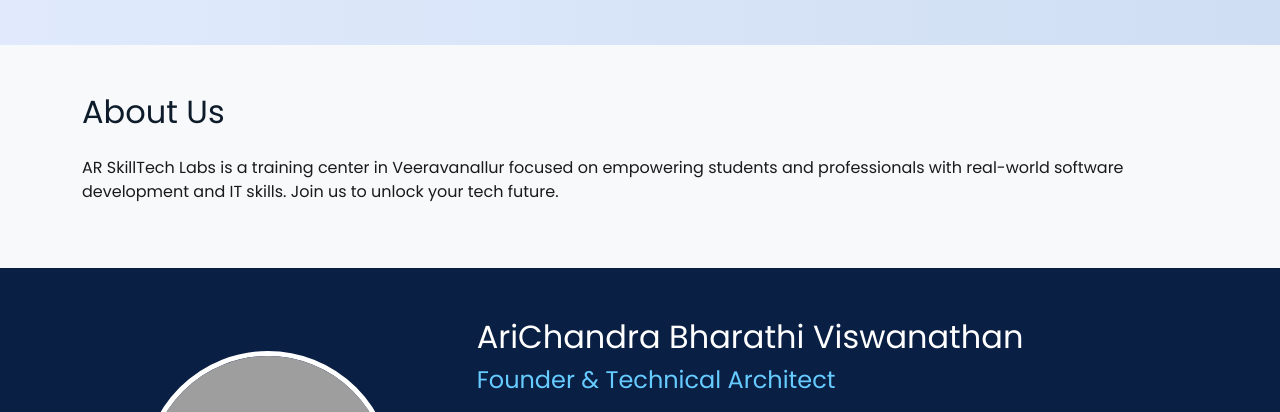
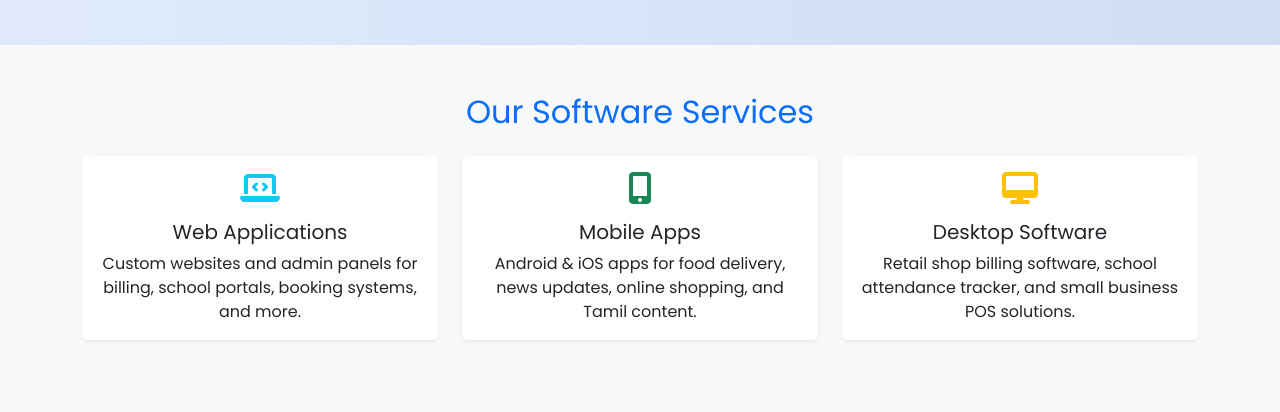
Before and after one commit to BharathiVMCA/arskilltechlabs, a plain HTML site: page index.html in a window 1280 px wide. Shown: the part 771-1183 px from the top of the page. Drawn offline with nearby package versions, Linux system fonts and the light colour scheme; grey boxes are pictures that could not be loaded.

Commit message:
Update index.html

```diff
--- a/index.html
+++ b/index.html
@@ -129,6 +129,46 @@
         </div>
         </div>
         </div>
+
+    <section class="py-5 bg-light" id="services">
+  <div class="container text-center">
+    <h2 class="mb-4 text-primary">Our Software Services</h2>
+    <div class="row g-4">
+
+      <div class="col-md-4">
+        <div class="card shadow-sm h-100">
+          <div class="card-body">
+            <i class="fas fa-laptop-code fa-2x text-info mb-3"></i>
+            <h5 class="card-title">Web Applications</h5>
+            <p class="card-text">Custom websites and admin panels for billing, school portals, booking systems, and more.</p>
+          </div>
+        </div>
+      </div>
+
+      <div class="col-md-4">
+        <div class="card shadow-sm h-100">
+          <div class="card-body">
+            <i class="fas fa-mobile-alt fa-2x text-success mb-3"></i>
+            <h5 class="card-title">Mobile Apps</h5>
+            <p class="card-text">Android & iOS apps for food delivery, news updates, online shopping, and Tamil content.</p>
+          </div>
+        </div>
+      </div>
+
+      <div class="col-md-4">
+        <div class="card shadow-sm h-100">
+          <div class="card-body">
+            <i class="fas fa-desktop fa-2x text-warning mb-3"></i>
+            <h5 class="card-title">Desktop Software</h5>
+            <p class="card-text">Retail shop billing software, school attendance tracker, and small business POS solutions.</p>
+          </div>
+        </div>
+      </div>
+
+    </div>
+  </div>
+</section>
+
     <section id="about" class="py-5 bg-light">
         <div class="container">
             <h2 class="section-title mb-4">About Us</h2>
```
